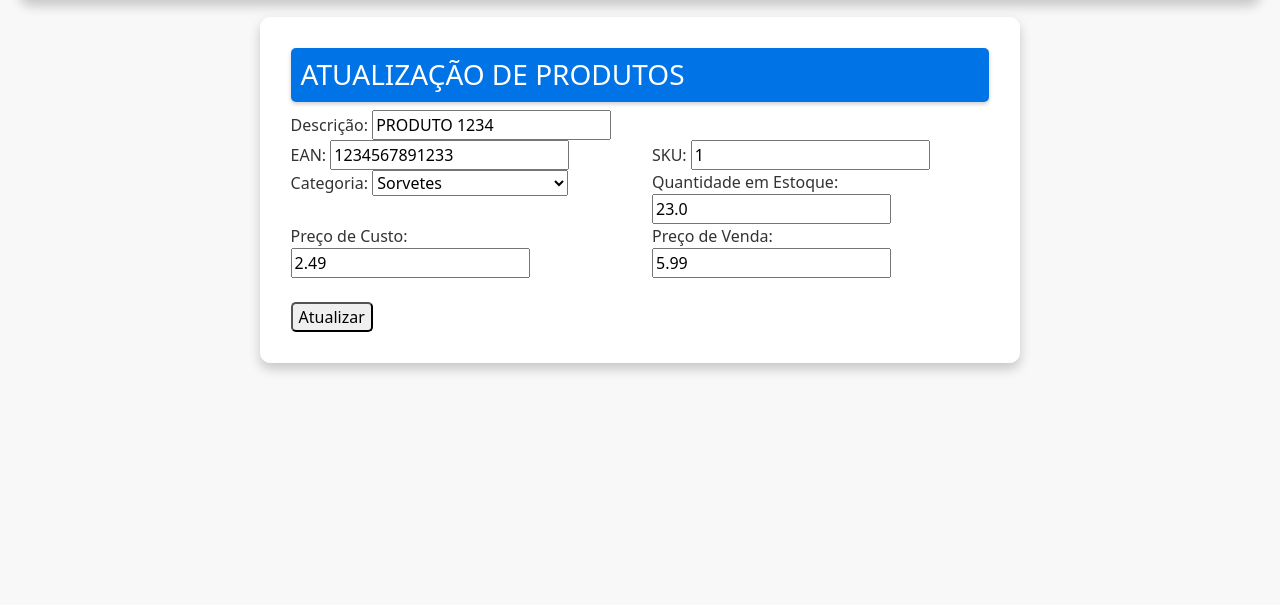
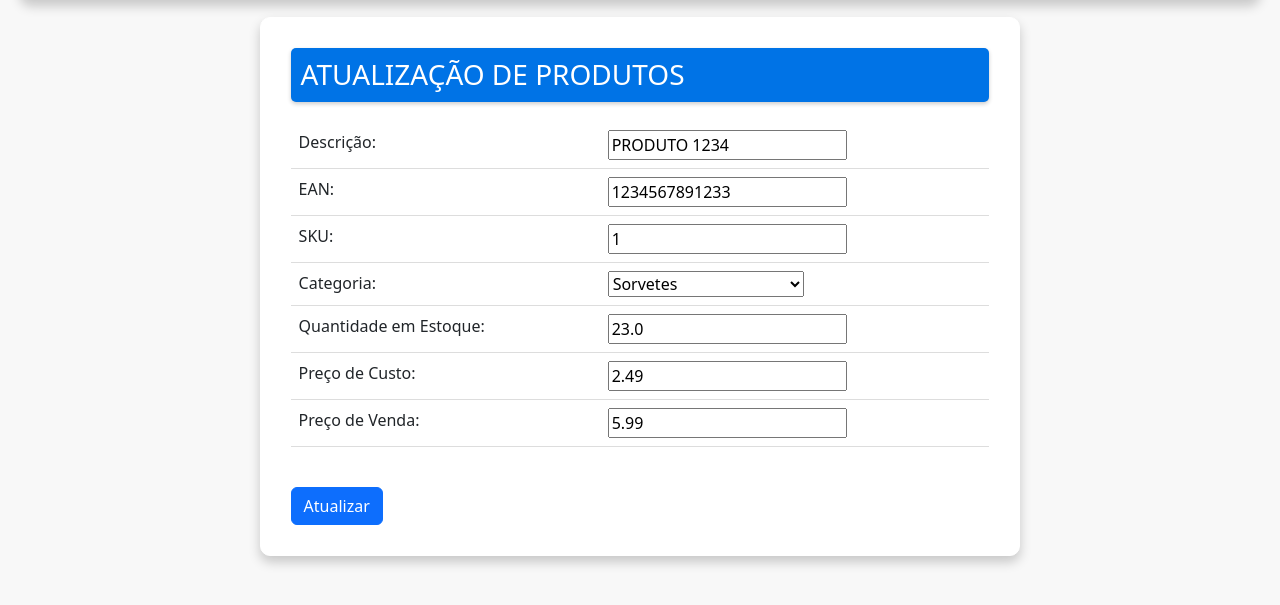
Before and after one commit to petraiosklytometis/tumnus, a Django app: page /estoque/update_produto/1234567891233/ in a window 1280 px wide. Shown: the part 56-661 px from the top of the page. Run offline with Django 4.2, Linux system fonts and the light colour scheme; data comes from the database, SQL or seed files in the repository; both versions use the stored data as it was after the commit.

Commit message:
:paintbrush: style: tabelas de detalhamento do produto no update

```diff
--- a/estoque/templates/add_produto.html
+++ b/estoque/templates/add_produto.html
@@ -1,10 +1,12 @@
 {% extends 'base.html' %} {% load filters %} {% block 'body' %}
 <div class="container mt-4 mb-4">
+  <ul class="messages alert-success">
   {% if messages %}{% endif %}
   <br />
   {% for message in messages %}
   <div class="alert {{message.tags}}">{{message}}</div>
   {% endfor %}
+  </ul>
   <div class="row">
     <div class="col-md-8 mx-auto">
       <form
--- a/estoque/templates/update_produto.html
+++ b/estoque/templates/update_produto.html
@@ -4,7 +4,7 @@
 <div class="row">
     <div class="col-md-8 mx-auto">
         <form
-        action="{% url 'update_produto' slug=produto.slug%}"
+            action="{% url 'update_produto' slug=produto.slug %}"
             method="POST"
             enctype="multipart/form-data"
             class="contact-form"
@@ -13,45 +13,40 @@
             <h3 class="form-title">ATUALIZAÇÃO DE PRODUTOS</h3>
             <!-- Adicionei a classe "form-title" -->
             <input type="hidden" name="id" value="{{ form.instance.id }}">
-        <div class="row">
-          <div class="col-md-6">
-            <label for="{{ form.descricao.id_for_label }}">Descrição:</label>
-            {{ form.descricao }}
-          </div>
-        </div>
-        <div class="row">
-          <div class="col-md-6">
-            <label for="{{ form.ean.id_for_label }}">EAN:</label>
-            {{ form.ean }}
-          </div>
-          <div class="col-md-6">
-            <label for="{{ form.sku.id_for_label }}">SKU:</label>
-            {{ form.sku }}
-          </div>
-        </div>
-        <div class="row">
-          <div class="col-md-6">
-            <label for="{{ form.categoria.id_for_label }}">Categoria:</label>
-            {{ form.categoria }}
-          </div>
-          <div class="col-md-6">
-            <label for="{{ form.quantidade.id_for_label }}">Quantidade em Estoque:</label>
-            {{ form.quantidade }}
-          </div>
-        </div>
-        <div class="row">
-          <div class="col-md-6">
-            <label for="{{ form.preco_custo.id_for_label }}">Preço de Custo:</label>
-            {{ form.preco_custo }}
-          </div>
-          <div class="col-md-6">
-            <label for="{{ form.preco_venda.id_for_label }}">Preço de Venda:</label>
-            {{ form.preco_venda }}
-          </div>
-        </div>
+            <table class="table">
+                <tr>
+                    <td><label for="{{ form.descricao.id_for_label }}">Descrição:</label></td>
+                    <td>{{ form.descricao }}</td>
+                </tr>
+                <tr>
+                    <td><label for="{{ form.ean.id_for_label }}">EAN:</label></td>
+                    <td>{{ form.ean }}</td>
+                </tr>
+                <tr>
+                    <td><label for="{{ form.sku.id_for_label }}">SKU:</label></td>
+                    <td>{{ form.sku }}</td>
+                </tr>
+                <tr>
+                    <td><label for="{{ form.categoria.id_for_label }}">Categoria:</label></td>
+                    <td>{{ form.categoria }}</td>
+                </tr>
+                <tr>
+                    <td><label for="{{ form.quantidade.id_for_label }}">Quantidade em Estoque:</label></td>
+                    <td>{{ form.quantidade }}</td>
+                </tr>
+                <tr>
+                    <td><label for="{{ form.preco_custo.id_for_label }}">Preço de Custo:</label></td>
+                    <td>{{ form.preco_custo }}</td>
+                </tr>
+                <tr>
+                    <td><label for="{{ form.preco_venda.id_for_label }}">Preço de Venda:</label></td>
+                    <td>{{ form.preco_venda }}</td>
+                </tr>
+            </table>
             <br />
-        <button type="submit" class="btnContact">Atualizar</button> <!-- Atualize o rótulo do botão -->
+            <button type="submit" class="btn btn-primary">Atualizar</button> <!-- Atualize o rótulo do botão -->
         </form>
     </div>
 </div>
+</script>
 {% endblock %}
--- a/estoque/views.py
+++ b/estoque/views.py
@@ -10,6 +10,7 @@
 from django.urls import reverse
 from django.contrib import messages
 from rolepermissions.decorators import has_permission_decorator
+from django.utils.html import escape
 
 @has_permission_decorator('cadastrar_produtos')
 def add_produto(request):
@@ -78,7 +79,8 @@
         form = ProdutoForm(request.POST, instance=produto)
         if form.is_valid():
             form.save()
-            messages.success(request, 'Produto atualizado com sucesso!')
+            succes_message = 'Produto atualizado com sucesso!'
+            messages.success(request, escape(succes_message))
             return redirect(reverse('add_produto'))
     else:
         form = ProdutoForm(instance=produto)
```
Also changed, not shown: db.sqlite3. Lines whose indentation alone changed are shown as unchanged.
